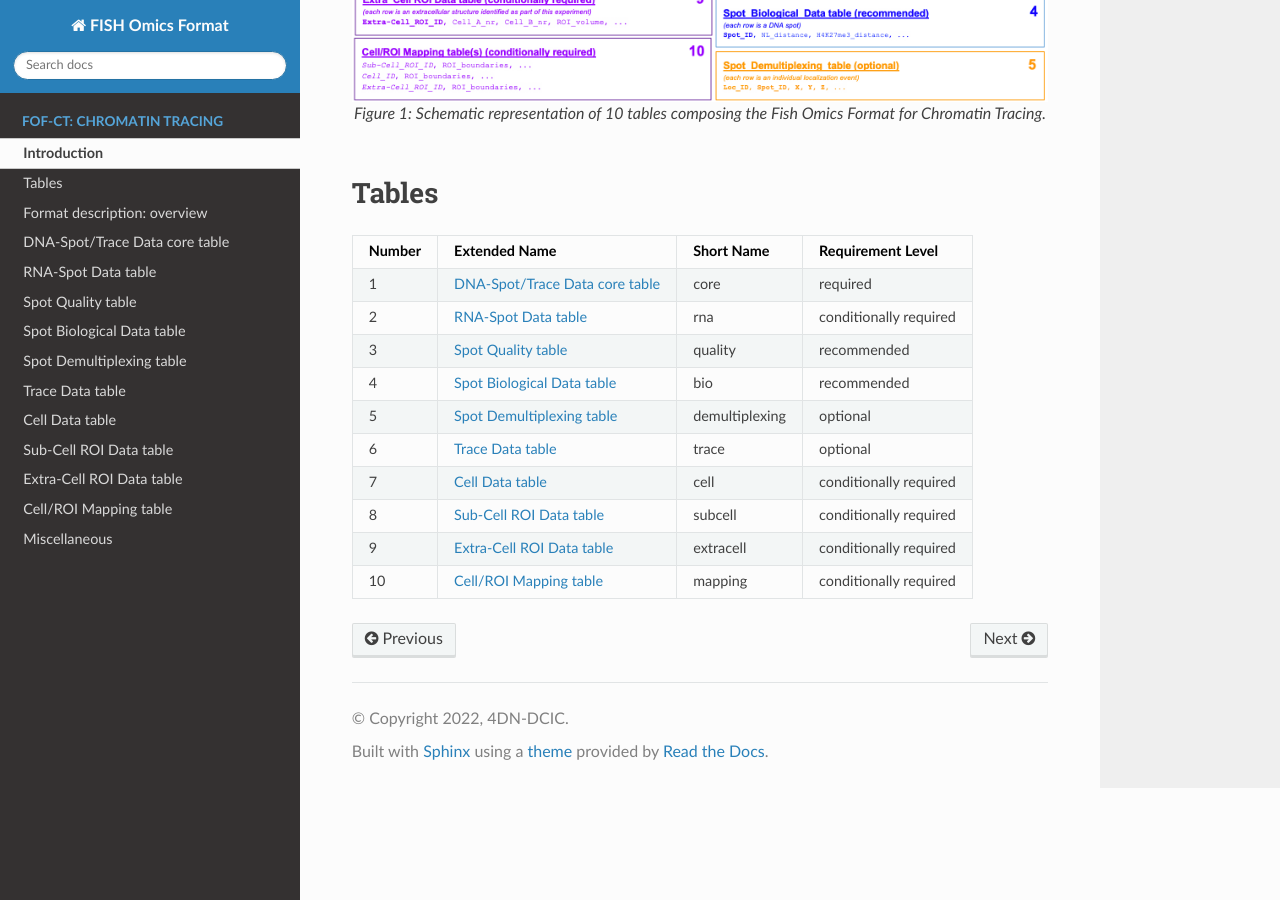
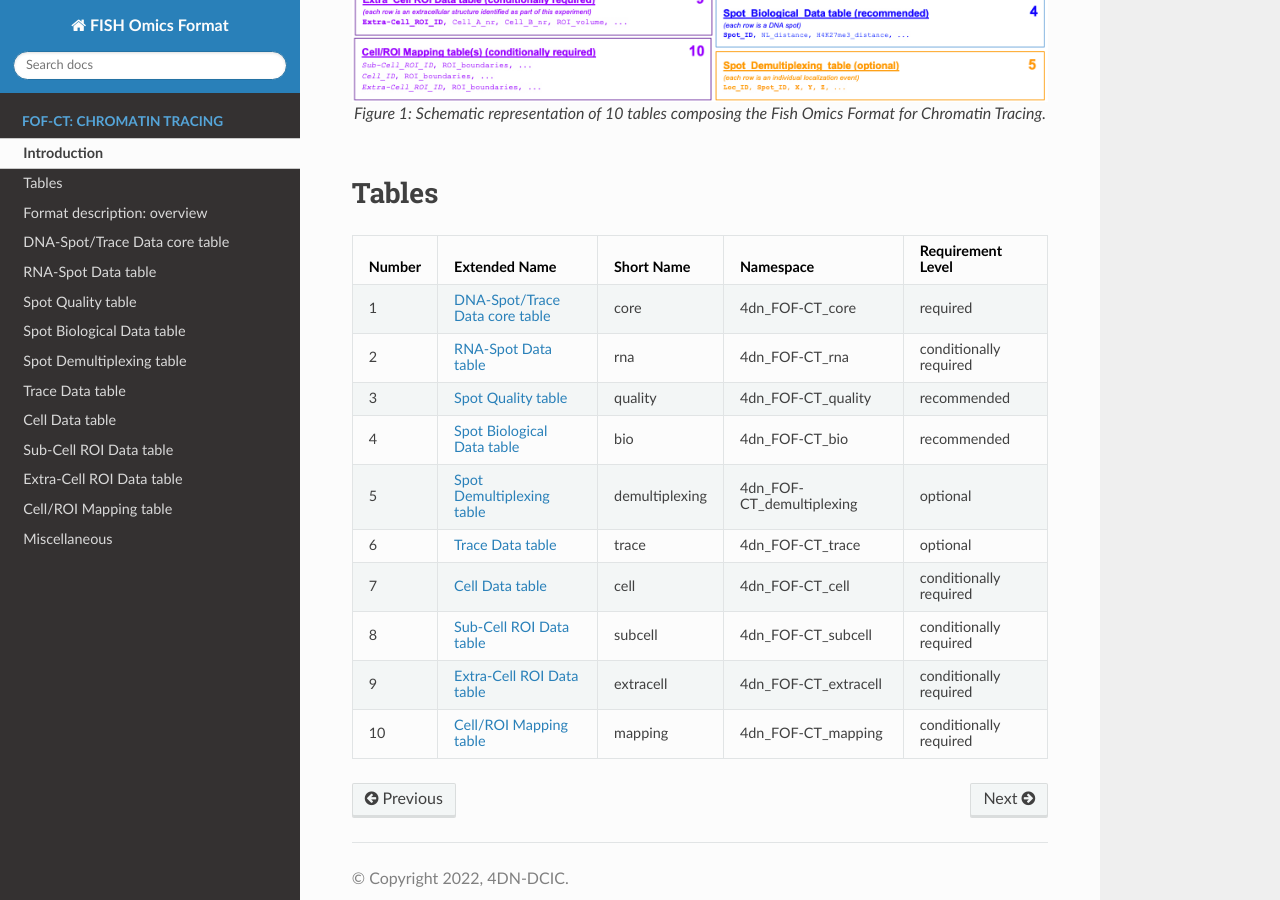
Before and after one commit to 4dn-dcic/fish_omics_format, a Sphinx documentation site: the page built from docs/source/intro.rst, in a window 1280 px wide and 900 px high, scrolled down 1229 px. Built offline with Sphinx 7.4.7 and the Read the Docs theme 2.0.0, drawn with Linux system fonts in a browser that asks for light colours.

Commit message:
Update intro.rst

```diff
--- a/docs/source/intro.rst
+++ b/docs/source/intro.rst
@@ -56,44 +56,55 @@ Tables
   * - Number
     - Extended Name
     - Short Name
+    - Namespace
     - Requirement Level
   * - 1
     - :ref:`core`
     - core
+    - 4dn_FOF-CT_core
     - required
   * - 2
     - :ref:`rna`
     - rna
+    - 4dn_FOF-CT_rna
     - conditionally required
   * - 3
     - :ref:`quality`
     - quality
+    - 4dn_FOF-CT_quality
     - recommended
   * - 4
     - :ref:`bio`
     - bio
+    - 4dn_FOF-CT_bio
     - recommended
   * - 5
     - :ref:`demultiplexing`
     - demultiplexing
+    - 4dn_FOF-CT_demultiplexing
     - optional
   * - 6
     - :ref:`trace`
     - trace
+    - 4dn_FOF-CT_trace
     - optional
   * - 7
     - :ref:`cell`
     - cell
+    - 4dn_FOF-CT_cell
     - conditionally required
   * - 8
     - :ref:`subcell`
     - subcell
+    - 4dn_FOF-CT_subcell
     - conditionally required
   * - 9
     - :ref:`extracell`
     - extracell
+    - 4dn_FOF-CT_extracell
     - conditionally required
   * - 10
     - :ref:`mapping`
     - mapping
+    - 4dn_FOF-CT_mapping
     - conditionally required
```
